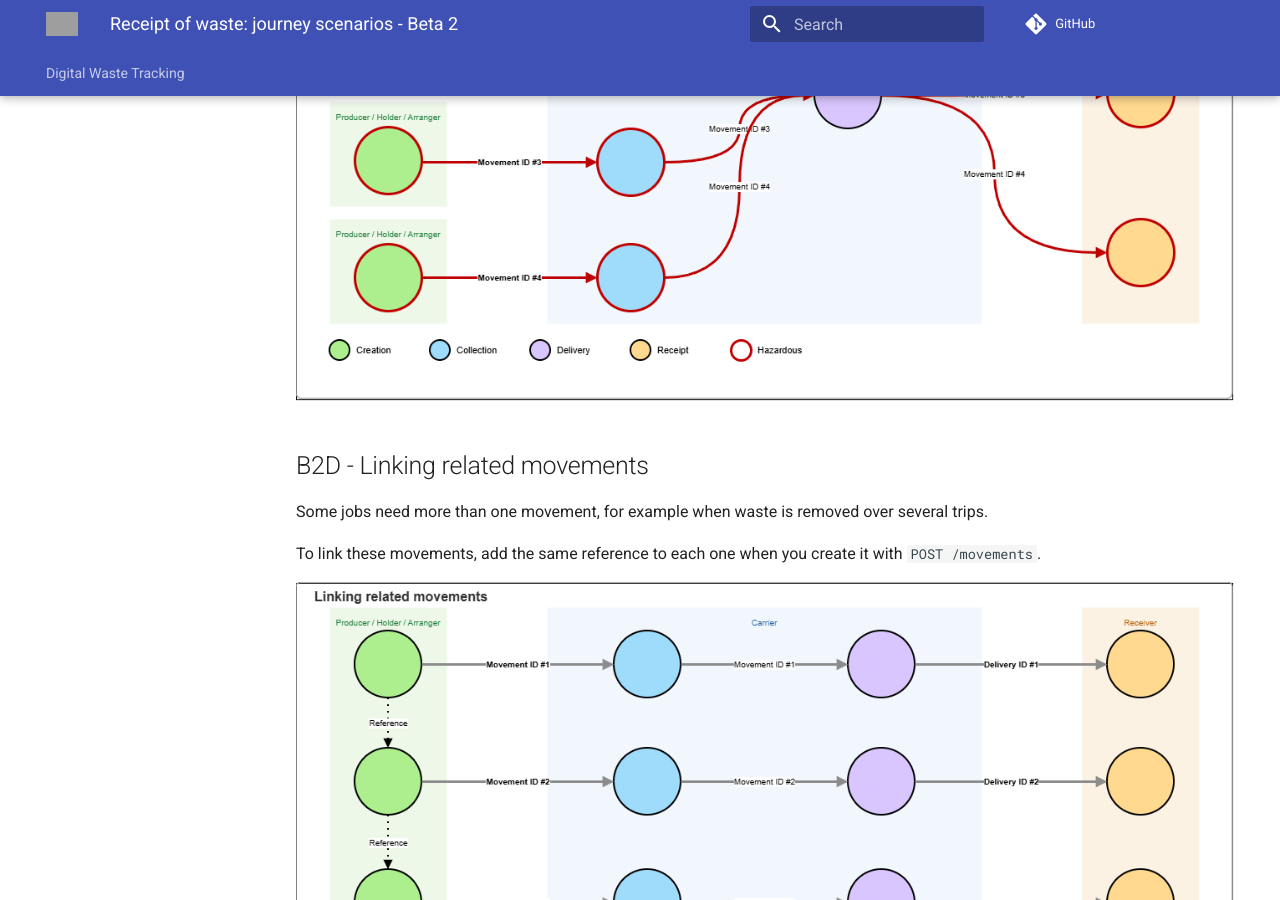
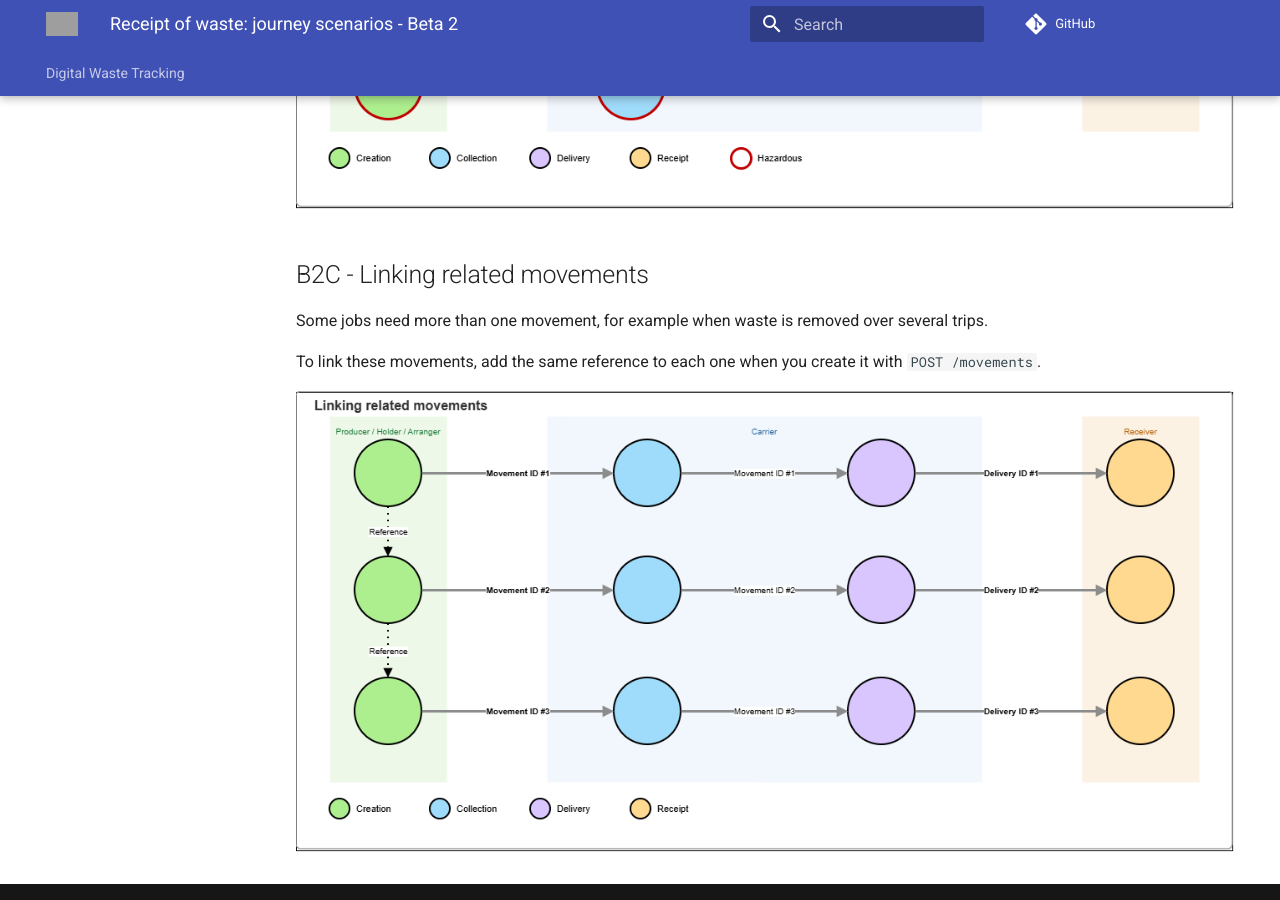
Before and after one commit to DEFRA/digital-waste-tracking-api-site, an MkDocs documentation site: the page built from docs/docs/drafts/journey-scenarios-beta-2.md, in a window 1280 px wide and 900 px high, scrolled down 3683 px. Built offline with MkDocs 1.6.1 and Material for MkDocs 9.7.7, drawn with Linux system fonts in a browser that asks for light colours; comment, search, counter and statistics services are not loaded; the version menu is left out; grey boxes are pictures that could not be loaded.

Commit message:
Update journey-scenarios-beta-2.md

```diff
--- a/docs/docs/drafts/journey-scenarios-beta-2.md
+++ b/docs/docs/drafts/journey-scenarios-beta-2.md
@@ -38,9 +37,6 @@
 
 ![Received without delivery ID](../../images/dwt-scenario-04-received-without-delivery-id.png)
 
-<br>
-
-## Beta 2
 
 ## B2A - Hazardous movement
 
@@ -63,7 +59,7 @@
 ![Hazardous and non-hazardous together](../../images/dwt-scenario-06-hazardous-and-non-hazardous-together.png)
 
 
-## B2D - Linking related movements
+## B2C - Linking related movements
 
 Some jobs need more than one movement, for example when waste is removed over several trips.
 
```
Also changed, not shown: other parts of docs/docs/drafts/journey-scenarios-beta-2.md (+0 -1 lines).
